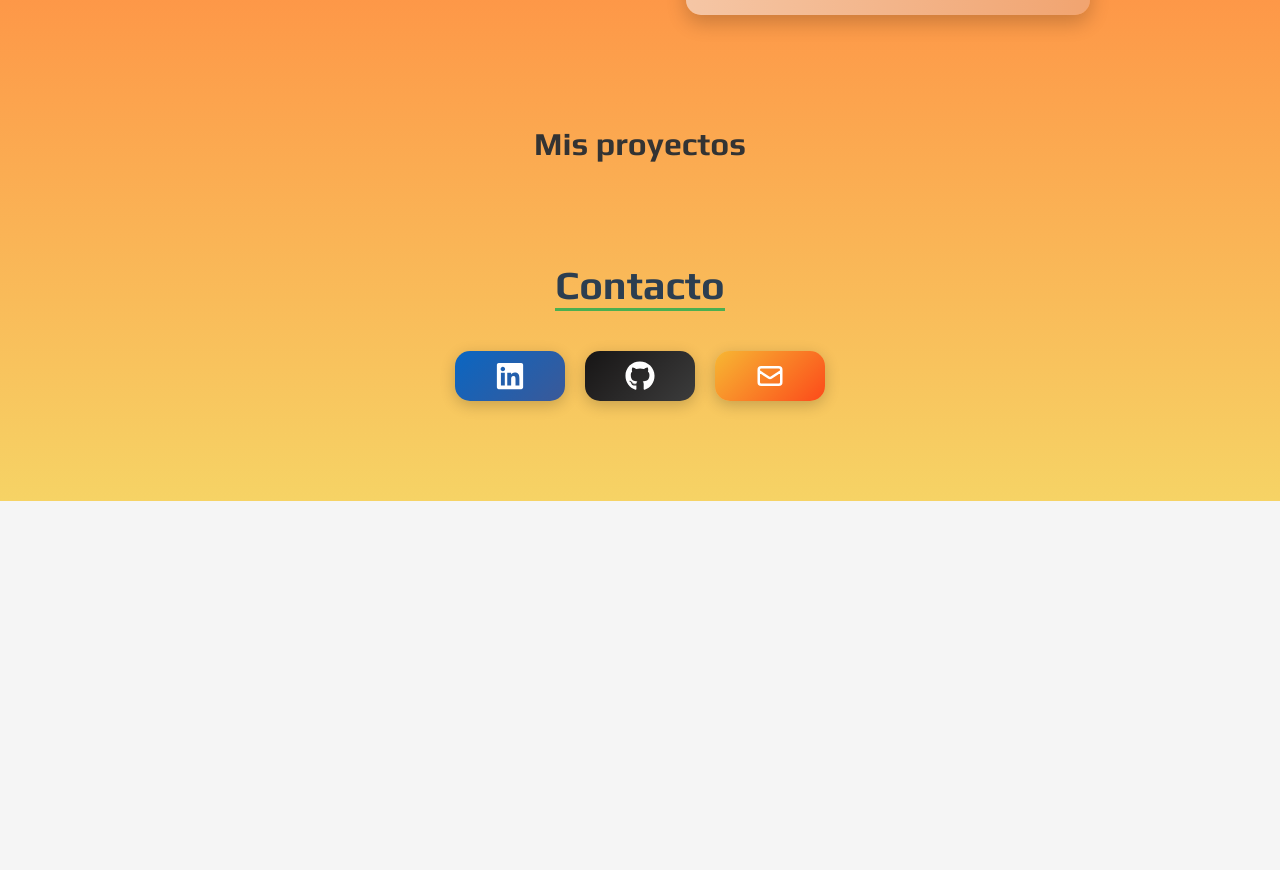
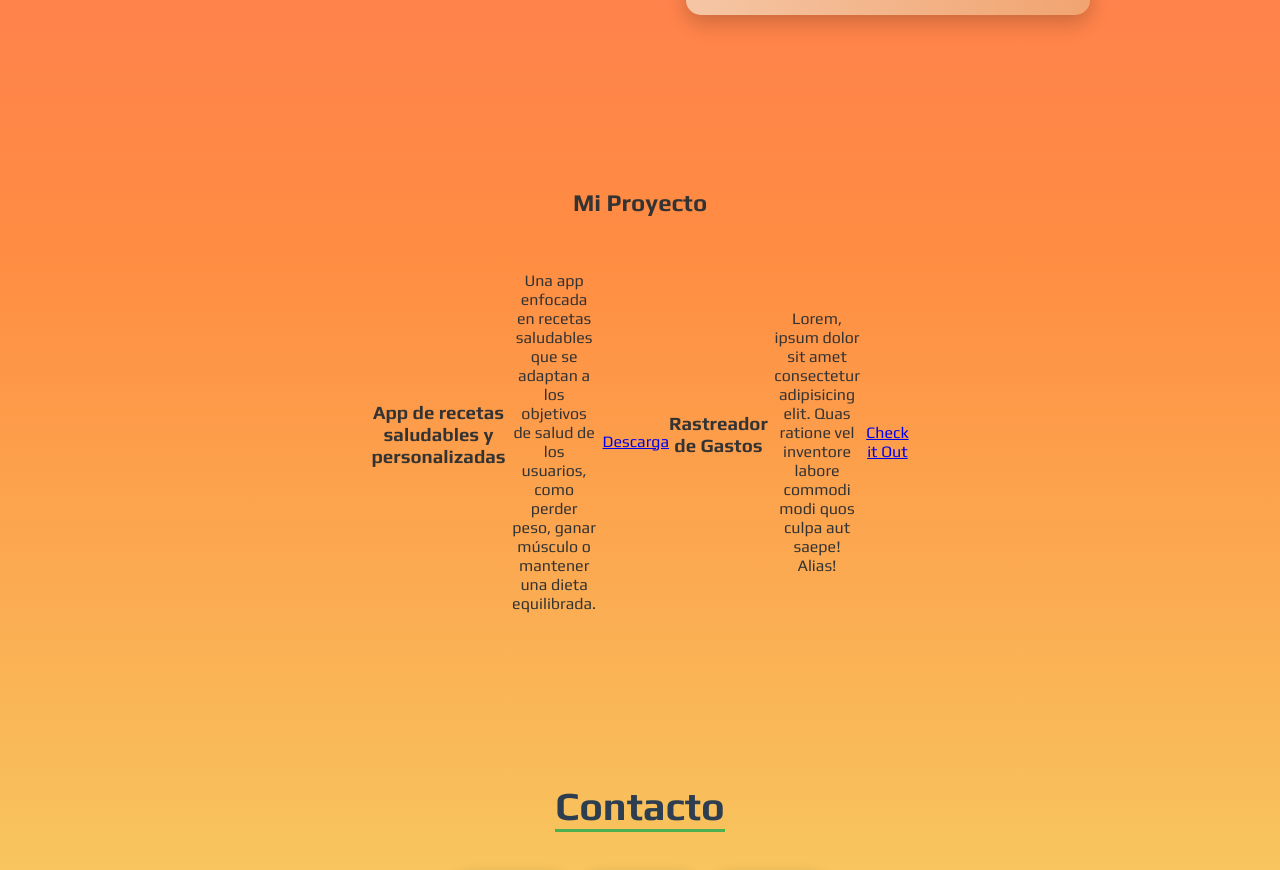
Before and after one commit to LavryDam/my-portfolio-web, a Next.js app: page /about in a window 1280 px wide. Shown: the part 1299-2169 px from the top of the page. Before the commit the page ends 1800 px from the top, so only its background shows below. Built offline with nearby package versions, Linux system fonts and the light colour scheme.

Commit message:
fix:css and logic

```diff
--- a/app/proyectos/page.tsx
+++ b/app/proyectos/page.tsx
@@ -1,9 +1,31 @@
+import "./projectPage.css"
+
 export const metadata = {
     title: "Mis proyectos",
 }
 
 function proyectosPage(){
-    return <h1>Mis proyectos</h1>
+    return (
+        <section className="proyectos" id="proyectos">
+            <h2 className="titulo-de-proyectos">Mi Proyecto</h2>
+            <div className="contenedor-de-proyectos">
+                <div className="contenedor-de-proyectos tarjeta-de-proyectos">
+                    <h3 className="titulo-de-proyectos">App de recetas saludables y personalizadas</h3>
+                    <p className="detalle-de-proyectos">
+                        Una app enfocada en recetas saludables que se adaptan a los objetivos de salud de los usuarios, como perder peso, ganar músculo o mantener una dieta equilibrada.
+                    </p>
+                    <a href="https://github.com/LavryDam/portfolio-recipes-project.git" target="_blank" className="enlace-de-proyecto">Descarga</a>
+                    <h3 className="titulo-de-proyectos">Rastreador de Gastos</h3>
+                    <p className="detalle-de-proyectos">
+                        Lorem, ipsum dolor sit amet consectetur adipisicing elit. Quas
+                        ratione vel inventore labore commodi modi quos culpa aut saepe!
+                        Alias!
+                    </p>
+                    <a href="#" target="_blank" className="enlace-de-proyecto">Check it Out</a>
+                </div>
+            </div>
+        </section>
+    );
 }
 
 export default proyectosPage;
--- /dev/null
+++ b/app/proyectos/projectPage.css
@@ -0,0 +1,39 @@
+.proyectos {
+    background-color: var(--bg-color);
+    padding: 32px 0;
+    margin-top: 2rem;
+}
+
+.titulo-de-proyectos {
+    text-align: center;
+    margin-bottom: 1rem;
+}
+
+.contenedor-de-proyectos {
+    display: flex;
+    align-items: center;
+    justify-content: center;
+    text-align: center;
+    width: 21.875rem;
+    padding: 1rem;
+}
+
+.contenedor-de-proyectos p {
+    padding: 0.4rem;
+  }
+
+  .titulo-de-proyecto {
+    margin-bottom: var(--bottom-margin);
+  }
+
+  .detalles-de-proyecto {
+    margin-bottom: var(--bottom-margin);
+  }
+
+  .tarjeta-de-proyecto {
+    background-color: #fff;
+    border-radius: 11px;
+    box-shadow: 0 3px 10px var(--primary-shadow);
+    padding: 20px;
+    margin: 10px;
+  }
```
